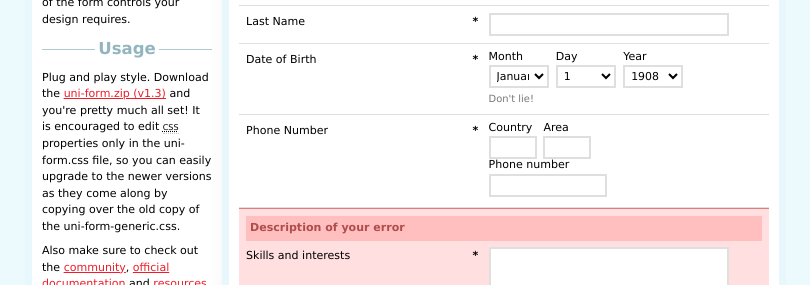
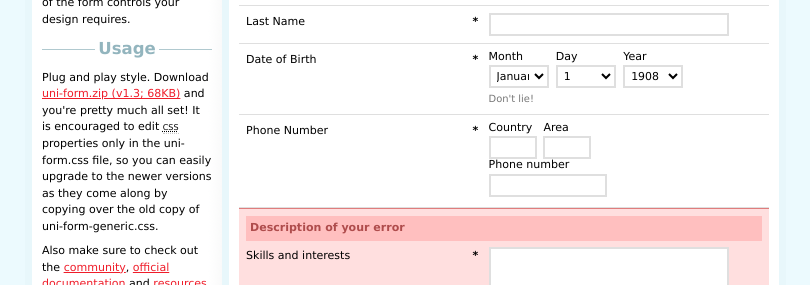
Before and after one commit to draganbabic/uni-form, a plain HTML site: page _public/index.html in a window 1280 px wide. Shown: the part 455-740 px from the top of the page, without its empty margins (136-946 px from the left). Drawn offline with Linux system fonts and the light colour scheme; a script that the page names is missing.

Commit message:
Details added to the public home page to reflect the new setup

```diff
--- a/_public/index.html
+++ b/_public/index.html
@@ -69,7 +69,7 @@
 
         <dt><strong>Usage</strong></dt>
         <dd>
-          <p>Plug and play style. Download the <a href="http://sprawsm.com/file_download/8">uni-form.zip (v1.3)</a> and you're pretty much all set! It is encouraged to edit <abbr title="Cascading style sheets">css</abbr> properties only in the uni-form.css file, so you can easily upgrade to the newer versions as they come along by copying over the old copy of the uni-form-generic.css. </p>
+          <p>Plug and play style. Download <a href="http://sprawsm.com/file_download/2/uni-form.zip">uni-form.zip (v1.3; 68KB)</a> and you're pretty much all set! It is encouraged to edit <abbr title="Cascading style sheets">css</abbr> properties only in the uni-form.css file, so you can easily upgrade to the newer versions as they come along by copying over the old copy of uni-form-generic.css. </p>
 
           <p>Also make sure to check out the <a href="http://sprawsm.com/uni-form/community/">community</a>, <a href="http://sprawsm.com/uni-form/community/page/documentation">official documentation</a> and <a href="http://sprawsm.com/uni-form/community/6/">resources</a> for various extensions and help. <strong>Enjoy your Uni-Form!</strong></p>
 
```
